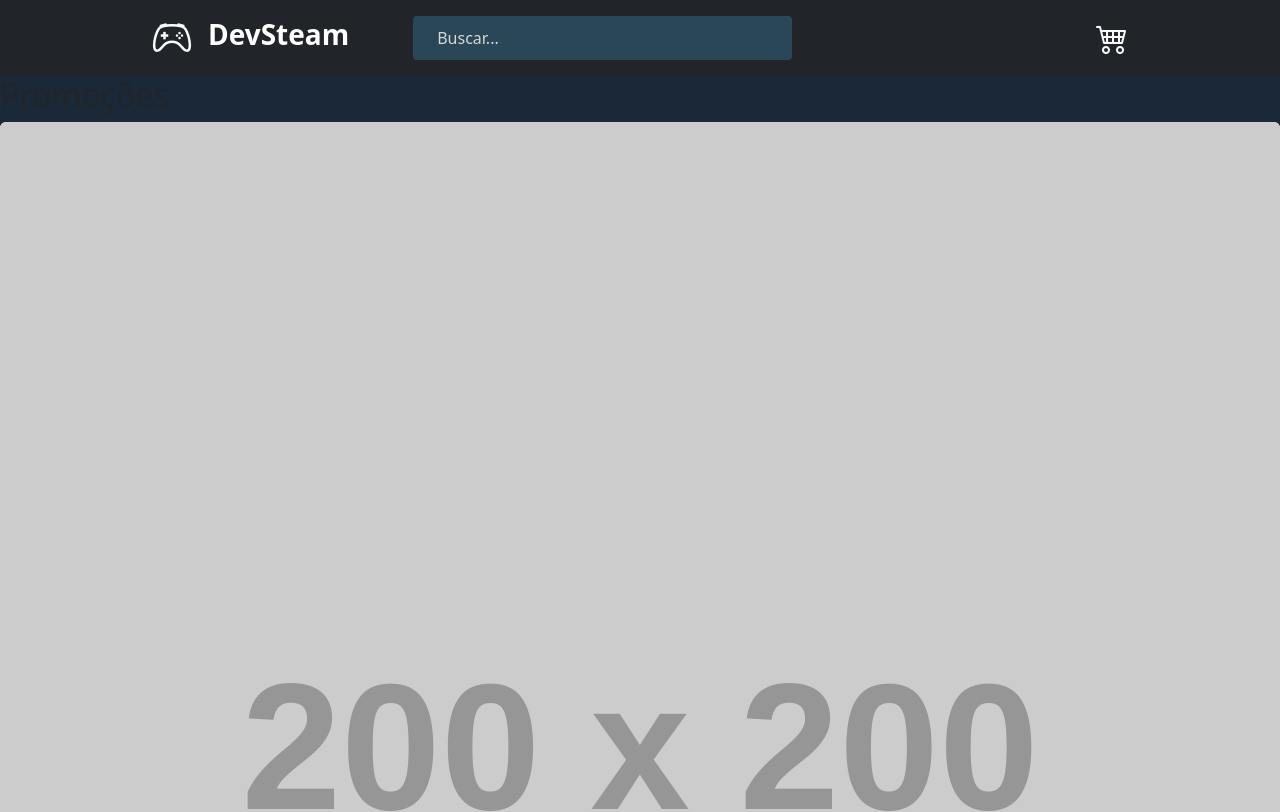
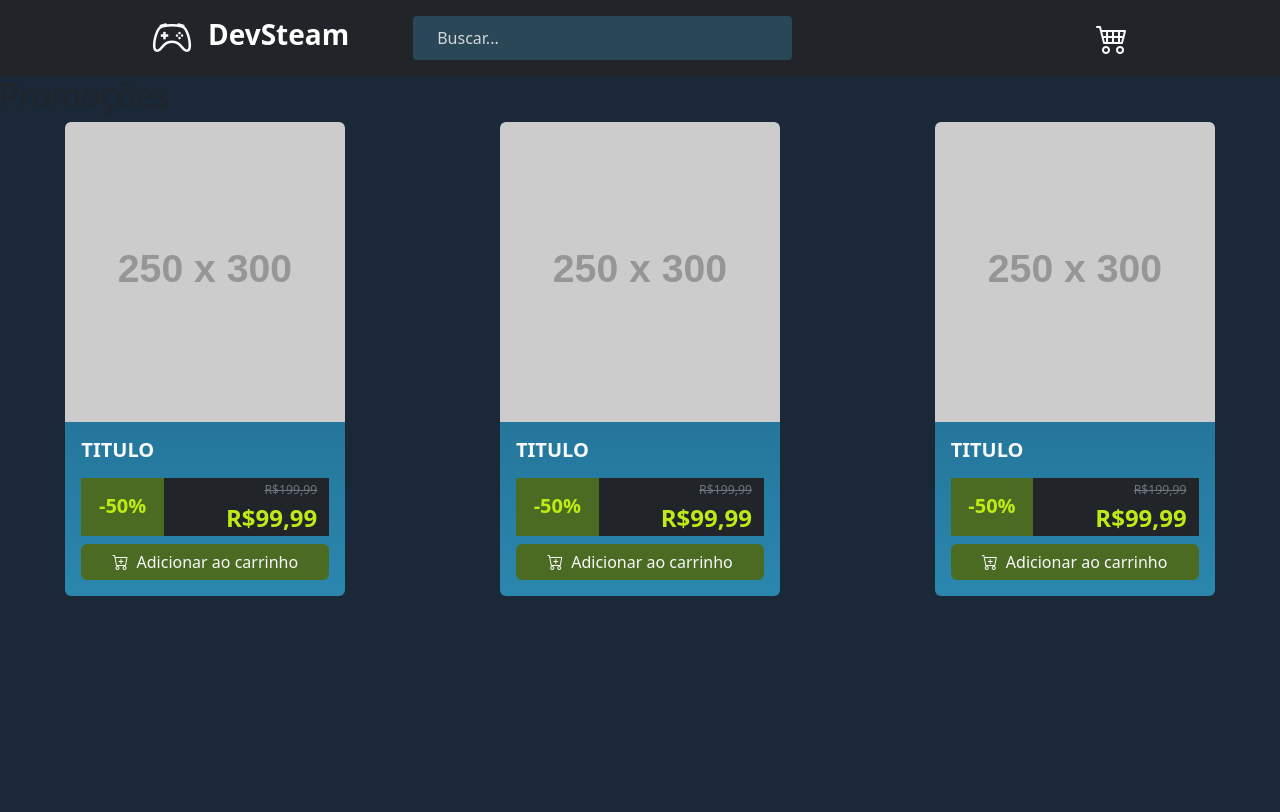
Before and after one commit to ThiagoM22/DevSteam, a React (Vite) app: page / in a window 1280 px wide. Shown: the top 812 px of the page. Built offline with nearby package versions, Linux system fonts and the light colour scheme.

Commit message:
promocard finalizado

```diff
--- a/src/App.css
+++ b/src/App.css
@@ -14,3 +14,22 @@
   background-color: #2a4758;
   color: #d7d7d7;
 }
+
+.promoCard{
+width: 280px;
+transition: transform 0.2s;
+background: linear-gradient(to bottom, #19587b, #2b87ae);
+}
+
+.promoCard:hover{
+    transform: scale(1.03);
+
+}
+
+.desconto {
+  background-color: #4c6b22 !important;
+  color: #beeb14 !important;
+}
+.corvalor {
+  color: #beeb14 !important;
+}
--- a/src/components/PromoCard.jsx
+++ b/src/components/PromoCard.jsx
@@ -2,16 +2,29 @@
 
 const PromoCard = (props) => {
   return (
-    <div className="card border-0 overflow-hidden">
+    <div className="promoCard card border-0 overflow-hidden">
       <img
         className="card-img-top object-fit-cover"
-        src="https://placehold.co/200x200"
-        alt=""
+        src="https://placehold.co/250x300"
+        height={300} //ADICIONADO
+        alt="Titulo do jogo"
       />
-      <div className="card-body">
-        <h5 className="card-title">Título</h5>
-        <p className="card-text">R$ Preço</p>
-        <button className="btn btn-success w-100">
+      <div className="card-body d-flex flex-column gap-2">
+        <h5 className="card-title text-uppercase fw-bold text-light">Titulo</h5>
+        <div className="m-0 row h-100 align-items-center justify-content-center">
+          <span className="desconto col-4 h-100 fw-bold h5 m-0 py-3 text-center">
+            -50%
+          </span>
+          <div className="col h-100 card-text bg-dark">
+            <p className="m-0 p-0 text-end text-secondary text-decoration-line-through small">
+              <small>R$199,99</small>
+            </p>
+            <p className="corvalor m-0 p-0 fs-4 text-end  fw-bolder">
+              R$99,99
+            </p>
+          </div>
+        </div>
+        <button id="addCart" className="btn btn-success w-100 text-light desconto border-0">
           <i className="bi bi-cart-plus me-2"></i>
           Adicionar ao carrinho
         </button>
--- a/src/components/Promotion.jsx
+++ b/src/components/Promotion.jsx
@@ -5,8 +5,11 @@
   return (
     <div id="promotion">
       <h2>Promoções</h2>
-      <div id="itenspromo">
+      <div id="itenspromo" className="d-flex flex-wrap gap-4 justify-content-around">
         <PromoCard/>
+        <PromoCard/>
+        <PromoCard/>
+
       </div>
     </div>
   );
```
